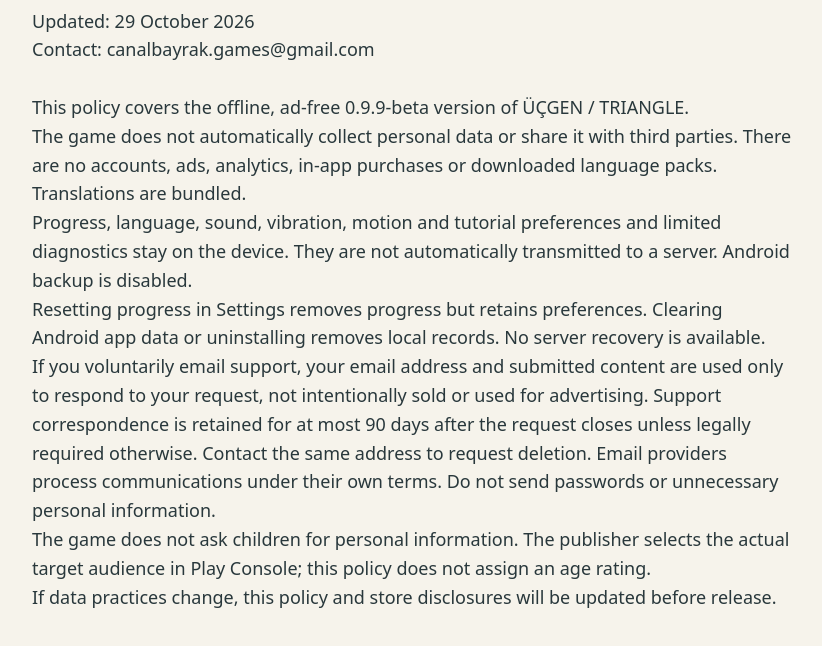
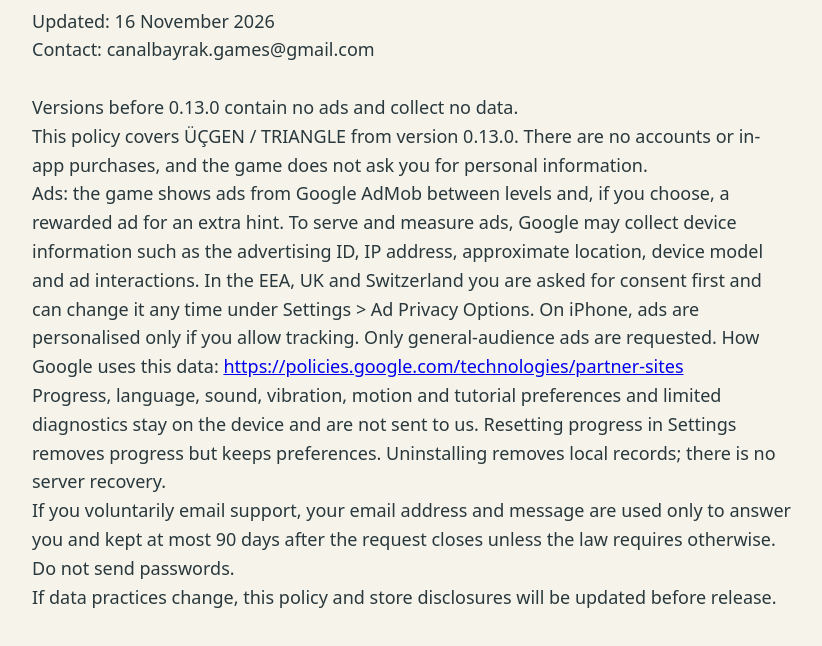
Before and after one commit to can-albayrak/can-albayrak.github.io, a plain HTML site: page triangle/index.html in a window 1280 px wide. Shown: the part 188-834 px from the top of the page, without its empty margins (228-1050 px from the left). Drawn offline with Linux system fonts and the light colour scheme.

Commit message:
Triangle: privacy policy covers Google AdMob from 0.13.0
Co-Authored-By: Claude Opus 5.5 <noreply@anthropic.com>

```diff
--- a/triangle/index.html
+++ b/triangle/index.html
@@ -1,11 +1,9 @@
-<!doctype html><html lang="en"><meta charset="utf-8"><meta name="viewport" content="width=device-width,initial-scale=1"><title>Privacy Policy — ÜÇGEN / TRIANGLE</title><style>body{max-width:760px;margin:40px auto;padding:20px;font:18px/1.6 system-ui;color:#29383c;background:#f6f3eb}p{white-space:pre-line}</style><nav><a href="tr.html">Türkçe</a> · <a href="/">All games</a></nav><h1>Privacy Policy — ÜÇGEN / TRIANGLE</h1><p>Updated: 29 October 2026
+<!doctype html><html lang="en"><meta charset="utf-8"><meta name="viewport" content="width=device-width,initial-scale=1"><title>Privacy Policy — ÜÇGEN / TRIANGLE</title><style>body{max-width:760px;margin:40px auto;padding:20px;font:18px/1.6 system-ui;color:#29383c;background:#f6f3eb}p{white-space:pre-line}</style><nav><a href="tr.html">Türkçe</a> · <a href="/">All games</a></nav><h1>Privacy Policy — ÜÇGEN / TRIANGLE</h1><p>Updated: 16 November 2026
 Contact: canalbayrak.games@gmail.com
 
-This policy covers the offline, ad-free 0.9.9-beta version of ÜÇGEN / TRIANGLE.
-The game does not automatically collect personal data or share it with third parties. There are no accounts, ads, analytics, in-app purchases or downloaded language packs. Translations are bundled.
-Progress, language, sound, vibration, motion and tutorial preferences and limited diagnostics stay on the device. They are not automatically transmitted to a server. Android backup is disabled.
-Resetting progress in Settings removes progress but retains preferences. Clearing Android app data or uninstalling removes local records. No server recovery is available.
-If you voluntarily email support, your email address and submitted content are used only to respond to your request, not intentionally sold or used for advertising. Support correspondence is retained for at most 90 days after the request closes unless legally required otherwise. Contact the same address to request deletion. Email providers process communications under their own terms. Do not send passwords or unnecessary personal information.
-The game does not ask children for personal information. The publisher selects the actual target audience in Play Console; this policy does not assign an age rating.
-If data practices change, this policy and store disclosures will be updated before release.
-</p></html>
+Versions before 0.13.0 contain no ads and collect no data.
+This policy covers ÜÇGEN / TRIANGLE from version 0.13.0. There are no accounts or in-app purchases, and the game does not ask you for personal information.
+Ads: the game shows ads from Google AdMob between levels and, if you choose, a rewarded ad for an extra hint. To serve and measure ads, Google may collect device information such as the advertising ID, IP address, approximate location, device model and ad interactions. In the EEA, UK and Switzerland you are asked for consent first and can change it any time under Settings &gt; Ad Privacy Options. On iPhone, ads are personalised only if you allow tracking. Only general-audience ads are requested. How Google uses this data: <a href="https://policies.google.com/technologies/partner-sites">https://policies.google.com/technologies/partner-sites</a>
+Progress, language, sound, vibration, motion and tutorial preferences and limited diagnostics stay on the device and are not sent to us. Resetting progress in Settings removes progress but keeps preferences. Uninstalling removes local records; there is no server recovery.
+If you voluntarily email support, your email address and message are used only to answer you and kept at most 90 days after the request closes unless the law requires otherwise. Do not send passwords.
+If data practices change, this policy and store disclosures will be updated before release.</p></html>
```
Also changed, not shown: triangle/tr.html (+7 -9 lines).
